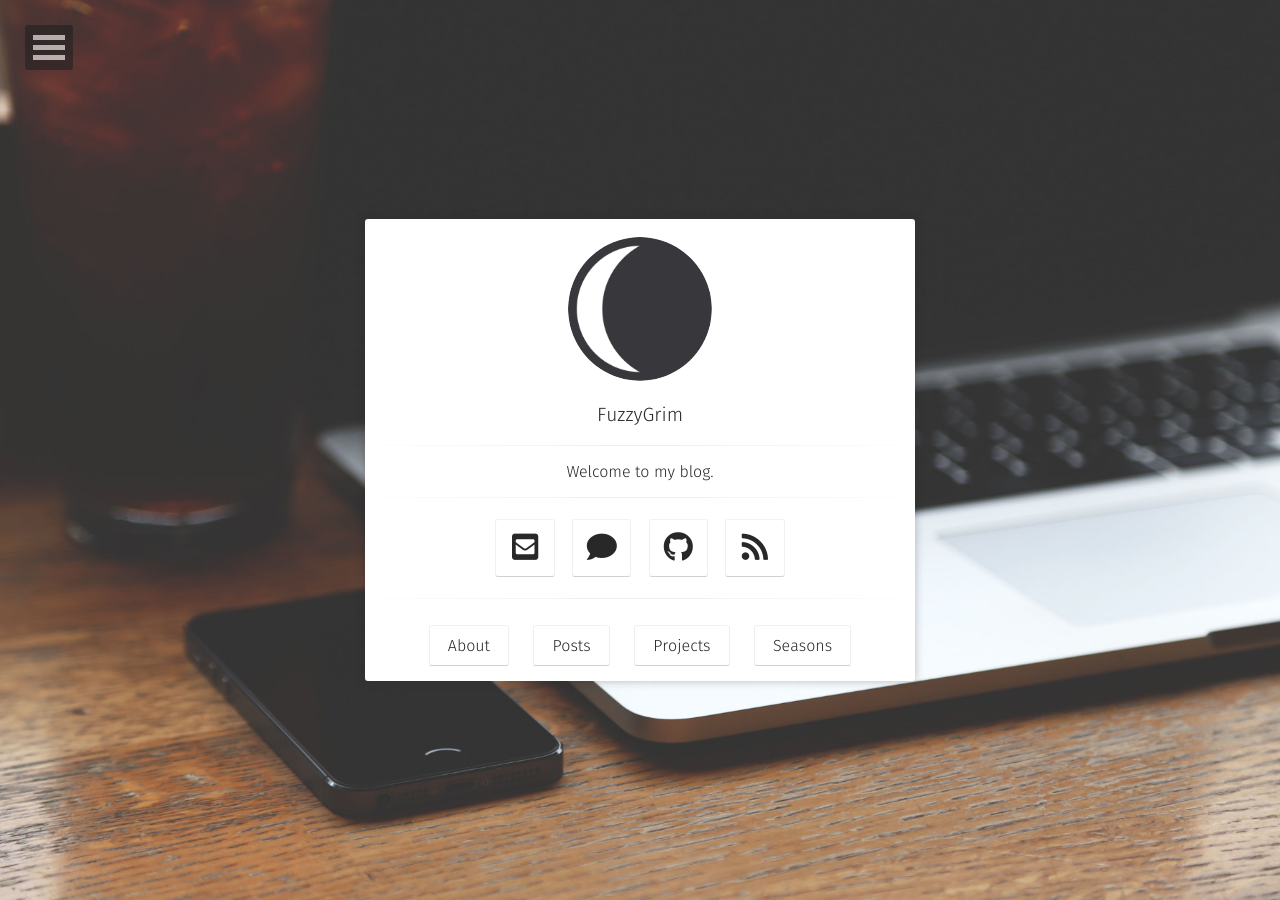
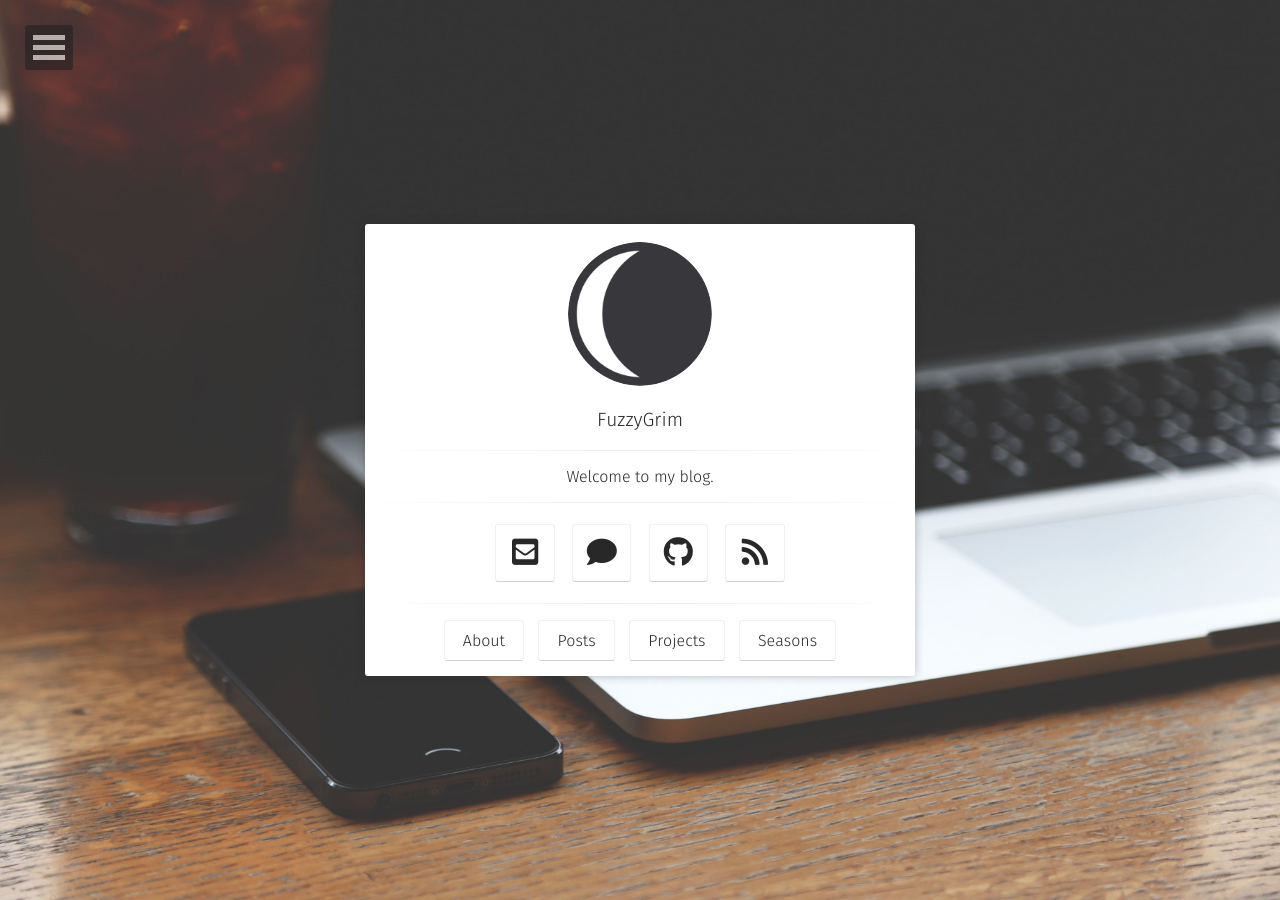
Before and after one commit to FuzzyGrim/blog, a Jekyll site: the page built from index.html, in a window 1280 px wide. Built offline with Jekyll 4.4.1, drawn with Linux system fonts in a browser that asks for light colours; some web fonts are replaced.

Commit message:
change margin in title buttons

```diff
--- a/_sass/elements.scss
+++ b/_sass/elements.scss
@@ -72,7 +72,7 @@
     }
 }
 .title .btn {
-    margin: 10px;
+    margin: 0px 5px 10px 5px;
     @include font-rem(16);
     font-weight:300;
 }
```
